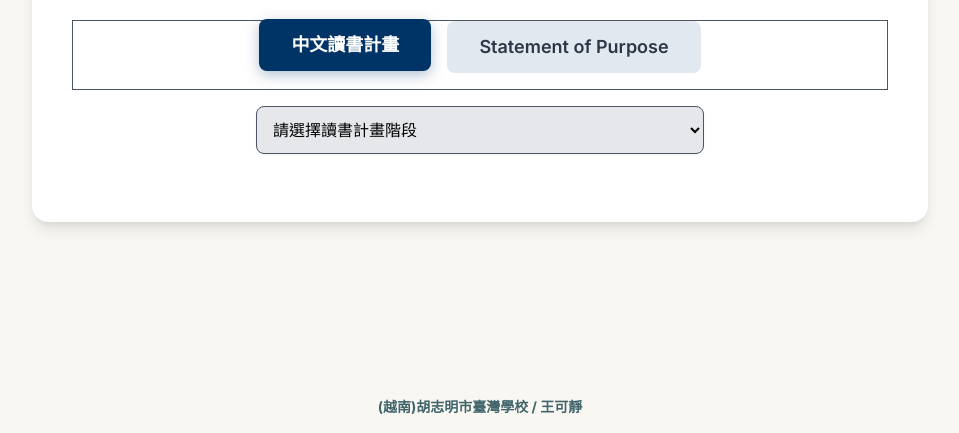
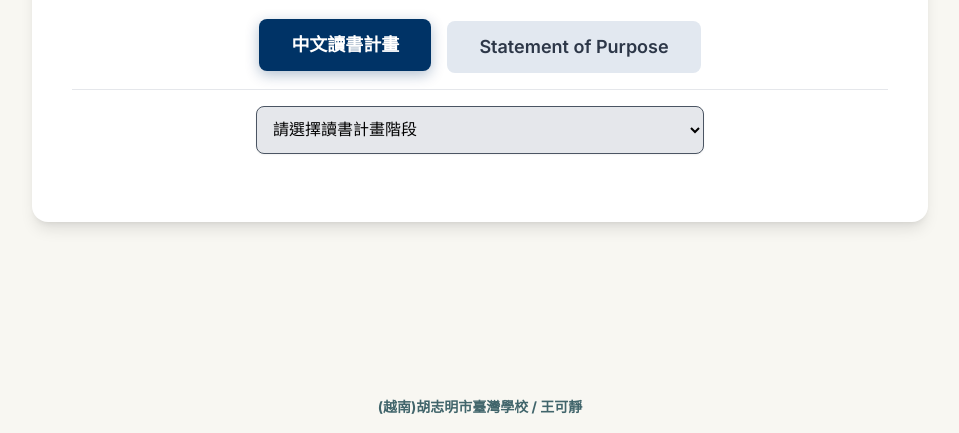
Before and after one commit to wangkejing2007/Statement-Purpose-NTU, a plain HTML site: page index.html in a window 1280 px wide. Shown: the part 367-800 px from the top of the page, without its empty margins (160-1119 px from the left). Drawn offline with nearby package versions, Linux system fonts and the light colour scheme.

Commit message:
Update index.html

```diff
--- a/index.html
+++ b/index.html
@@ -77,7 +77,7 @@
             </header>
 
             <!-- Language selection buttons -->
-            <div class="flex justify-center space-x-2 md:space-x-4 border-b pb-4 mb-4 border border-gray-600">
+            <div class="flex justify-center space-x-2 md:space-x-4 border-b pb-4 mb-4">
                 <button id="btn-zh" class="lang-btn flex-1 md:flex-none md:px-8 py-3 text-base md:text-lg font-semibold rounded-lg focus:outline-none focus:ring-2 focus:ring-offset-2 focus:ring-blue-500">
                     中文讀書計畫
                 </button>
```
